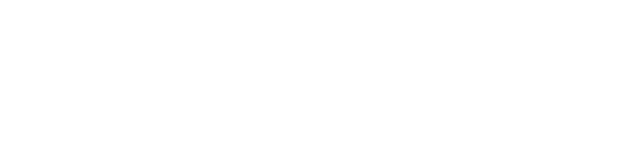
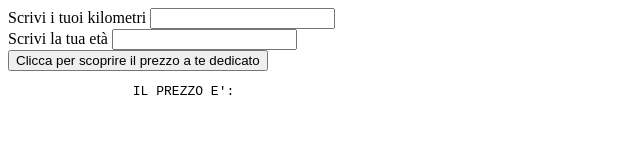
Before and after one commit to francescotroiano98/js-biglietto-treno-form, a plain HTML site: page index.html in a window 1280 px wide. Shown: the whole page, without its empty margins (0-640 px from the left). Drawn offline with Linux system fonts and the light colour scheme.

Commit message:
Done Milestone 1

```diff
--- a/JS/script.js
+++ b/JS/script.js
@@ -0,0 +1,14 @@
+const kilometri = document.getElementById("mykm").value;
+console.log(kilometri);
+const myage = document.getElementById("myage").value;
+console.log(myage);
+const button = document.querySelector("button.mybutton")
+let ticketprice = 0.233 * kilometri;
+
+
+if (myage < 18){
+    ticketprice = ticketprice - ((ticketprice * 19.4) / 100);
+} else if (myage > 65){
+    ticketprice = ticketprice - ((ticketprice * 37.7) / 100);
+}
+console.log(ticketprice);
--- a/index.html
+++ b/index.html
@@ -8,10 +8,24 @@
     </head>
     <body>
 
-
-
-
-
+        <div>
+            <label for="mykm">Scrivi i tuoi kilometri</label>
+            <input id="mykm" type="text">
+        </div>
+        <div>
+            <label for="myage">Scrivi la tua età</label>
+            <input id="myage" type="number">
+        </div>
+        <div>
+            <button class="mybutton">
+                Clicca per scoprire il prezzo a te dedicato
+            </button>
+        </div>
+        <div>
+            <pre id="answer">
+                IL PREZZO E':
+            </pre>
+        </div>
 
 
 
```
Lines whose indentation alone changed are shown as unchanged.
